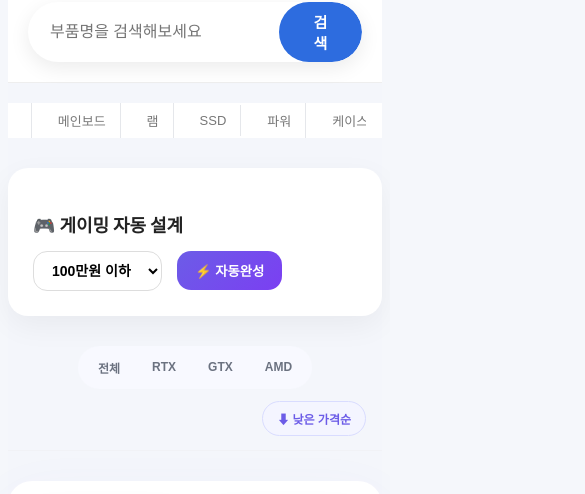
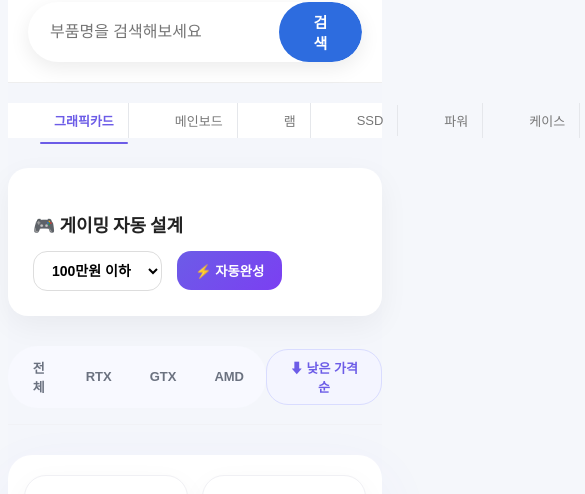
Before and after one commit to choyoungwooo/Comsandashop, a React (Vite) app: page /builder in a window 390 px wide. Shown: the part 96-590 px from the top of the page, 585 px wide, since content can reach past the window. Built offline with nearby package versions, Linux system fonts and the light colour scheme; a web font is replaced by a local one.

Commit message:
수정 내용

```diff
--- a/src/css/home.css
+++ b/src/css/home.css
@@ -509,66 +509,22 @@ total-price{
     padding: 20px 0 170px !important;
   }
 
-
   /* ===============================
-     📂 카테고리 스크롤
+     📂 카테고리 왼쪽 정렬
   =============================== */
   .category-nav{
     padding: 0 16px;
   }
 
-
   .category-nav-inner{
-    display: flex !important;
-    flex-wrap: nowrap !important;
-    overflow-x: auto !important;
-    gap: 12px;
-    padding-left: 16px;   /* 🔥 이거 핵심 */
-    padding-right: 16px;
+    justify-content: flex-start !important;
+    padding-left: 16px;
   }
 
   .category-nav-inner button{
     flex: 0 0 auto;
     white-space: nowrap;
     font-size: 13px;
-    padding: 8px 14px;
-  }
-
-
-  .category-nav-inner::-webkit-scrollbar{
-    display: none;
-  }
-
-  /* ===============================
-     🔎 필터 영역
-  =============================== */
-  .filter-row{
-    display: flex !important;
-    flex-direction: column !important;
-    gap: 12px;
-    padding: 0 16px 14px;
-  }
-
-  .brand-filter{
-    display: flex !important;
-    overflow-x: auto !important;
-    gap: 8px;
-  }
-
-  .brand-filter button{
-    flex: 0 0 auto;
-    white-space: nowrap;
-    font-size: 12px;
-    padding: 7px 12px;
-  }
-
-  .brand-filter::-webkit-scrollbar{
-    display: none;
-  }
-
-  .sort-toggle{
-    align-self: flex-end;
-    font-size: 12px;
     padding: 8px 14px;
   }
 
@@ -580,7 +536,6 @@ total-price{
   }
 
   .product-area{
-    display: grid !important;
     grid-template-columns: repeat(2, 1fr) !important;
     gap: 14px !important;
   }
@@ -592,20 +547,12 @@ total-price{
   /* ===============================
      📦 하단 견적 슬라이드
   =============================== */
- @media (max-width: 768px){
-
-  /* =========================
-     하단 견적창
-  ========================== */
-
   .estimate-wrapper{
     position: fixed !important;
     bottom: 0 !important;
     left: 0 !important;
-    right: 0 !important;
-    width: 100%;
-    z-index: 99999;
-    padding: 0;
+    width: 100% !important;
+    z-index: 9999999 !important;
   }
 
   .estimate-box{
@@ -613,14 +560,13 @@ total-price{
     background: #fff;
     border-radius: 20px 20px 0 0;
     box-shadow: 0 -8px 30px rgba(0,0,0,0.15);
-
-    height: 70px;               /* 닫힘 */
+    height: 70px;
     overflow: hidden;
     transition: height 0.3s ease;
   }
 
   .estimate-box.open{
-    height: 65vh;               /* 열림 */
+    height: 65vh;
   }
 
   .estimate-toggle{
@@ -638,34 +584,4 @@ total-price{
     padding: 15px 20px 30px;
   }
 
-  /* =========================
-     🔥 그래픽카드 '.' 해결
-  ========================== */
-
-  .estimate-slot{
-    display: flex !important;
-    flex-direction: column !important;
-    gap: 6px;
-  }
-
-  .slot-left{
-    display: block !important;
-    min-width: auto !important;
-    flex-shrink: 0 !important;
-  }
-
-  .slot-label{
-    display: block !important;
-    font-size: 12px !important;
-    font-weight: 700 !important;
-    color: #9ca3af !important;
-  }
-
-  .slot-right{
-    display: flex;
-    align-items: center;
-    gap: 8px;
-  }
-
 }
-}
```
